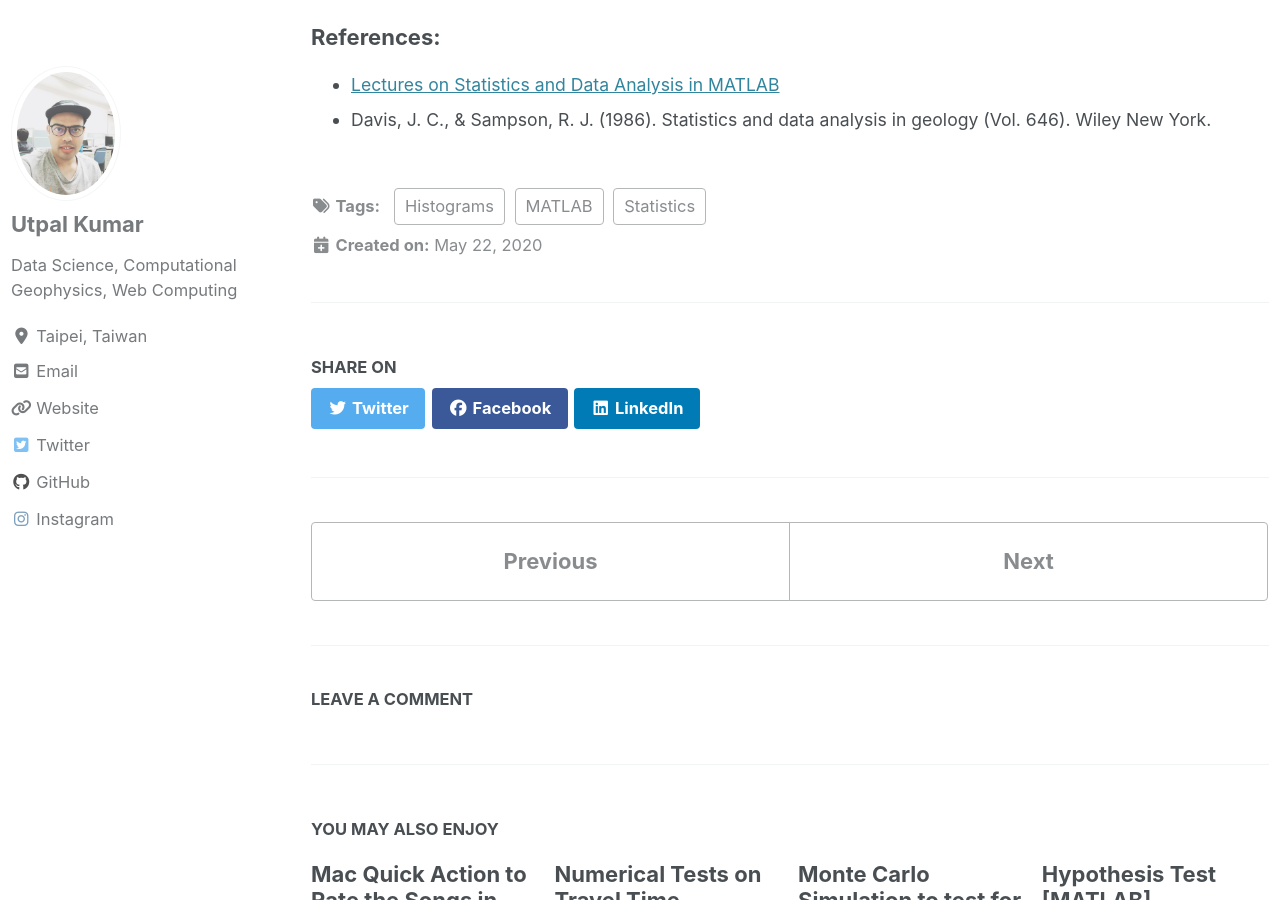
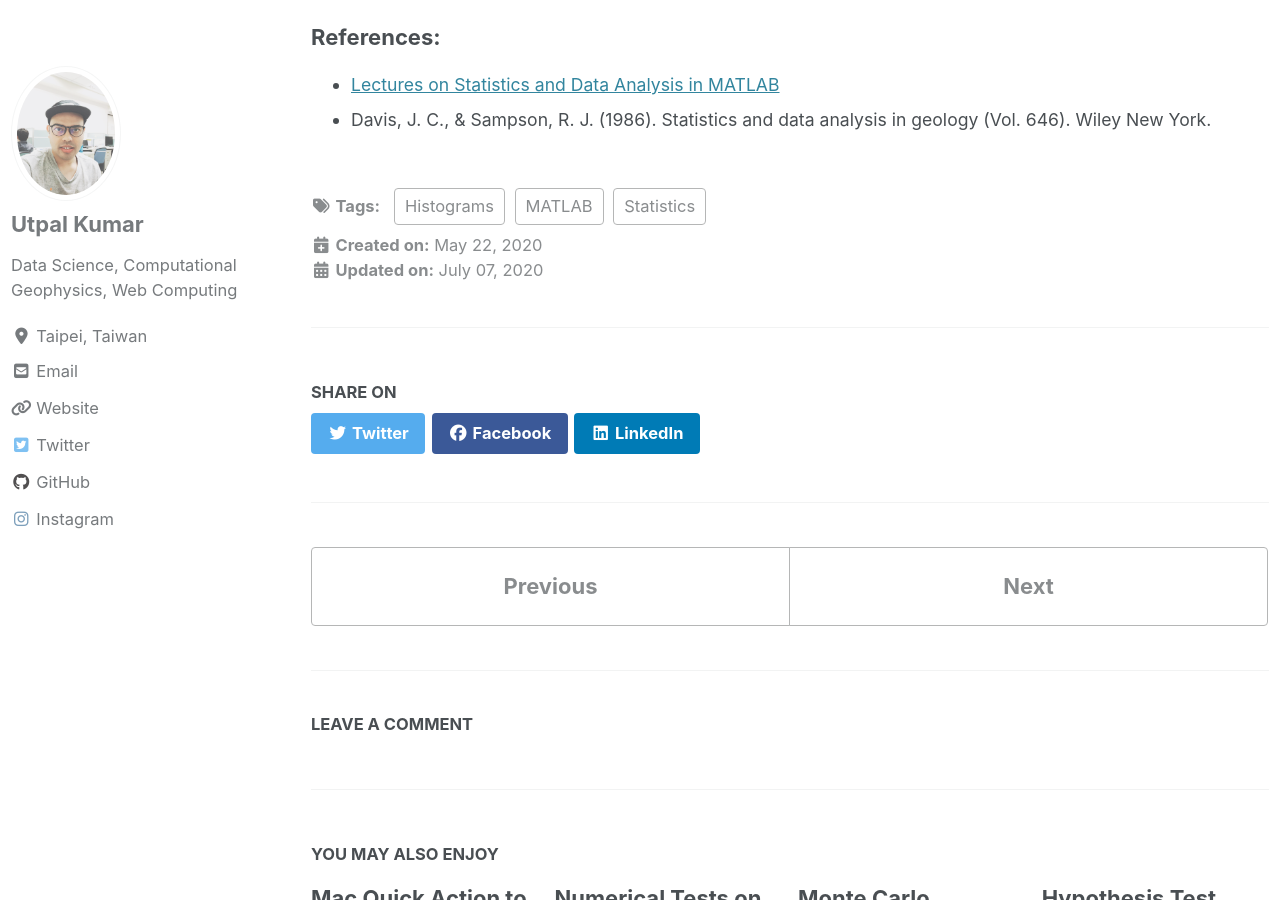
Before and after one commit to apexcodings/earthinversion.github.io, a Jekyll site: the page built from _posts/2020-05-22-statistical-analysis-in-matlab.md, in a window 1280 px wide and 900 px high, scrolled down 5817 px. Built offline with Jekyll 4.4.1, drawn with Linux system fonts in a browser that asks for light colours; cached includes are drawn as plain includes; nearby versions of some CDN libraries; comment, search, counter and statistics services are not loaded.

Commit message:
automator Tue Jul  7 10:12:18 CST 2020

```diff
--- a/_posts/2020-05-22-statistical-analysis-in-matlab.md
+++ b/_posts/2020-05-22-statistical-analysis-in-matlab.md
@@ -1,6 +1,7 @@
 ---
 title: "Statistical Analysis [MATLAB]"
 date: 2020-05-22
+last_modified_at: 2020-07-07
 tags: [Statistics, MATLAB, Histograms]
 excerpt: "Visualize the statistics of the data using MATLAB: mean, median, std, interquartile range, skewness, kurtosis, t-statistic"
 classes:
```
